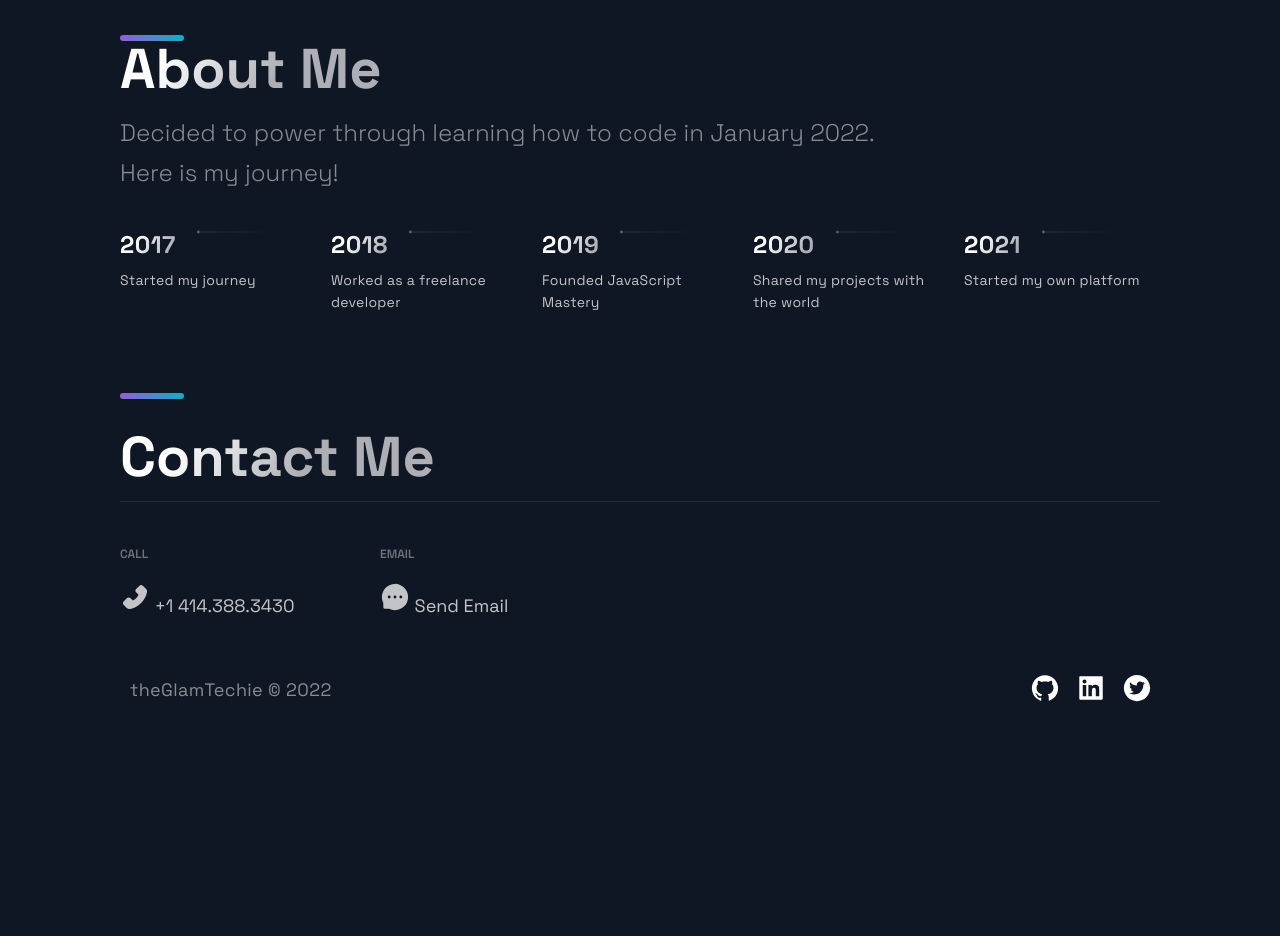
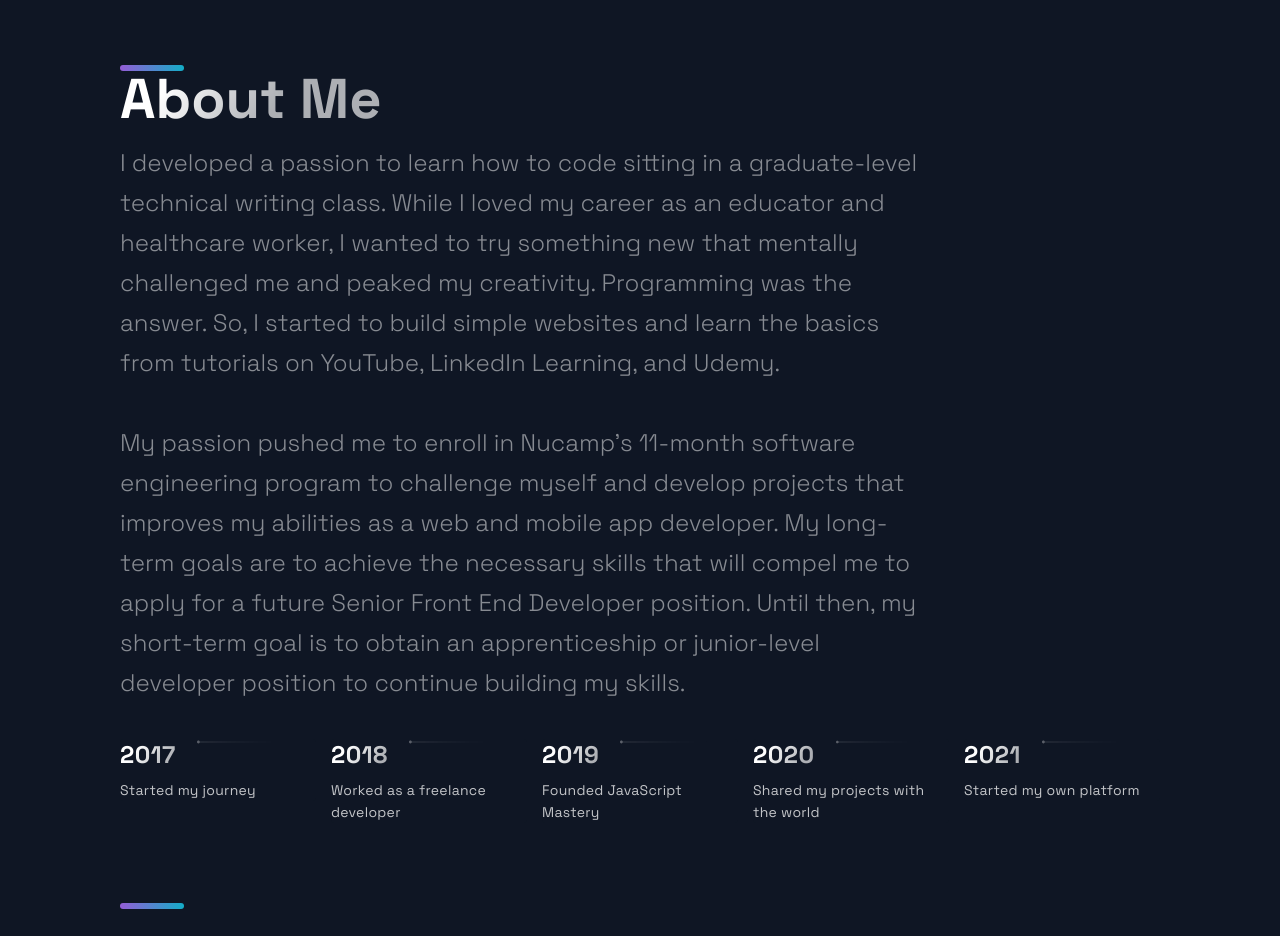
Before and after one commit to shay90210/new-portfolio-dev, a Next.js app: page / in a window 1280 px wide. Shown: the part 2068-3004 px from the top of the page. Before the commit the page ends 2834 px from the top, so only its background shows below. Built offline with nearby package versions, Linux system fonts and the light colour scheme.

Commit message:
updated about me into paragraphs

```diff
--- a/src/components/Technologies/Technologies.js
+++ b/src/components/Technologies/Technologies.js
@@ -18,7 +18,7 @@ const Technologies = () =>  (
           <ListTitle>Front-End</ListTitle>
           <ListParagraph>
             Experience with <br />
-            React.js
+            React.js | JavaScript | HTML | CSS | SASS & Bootstrap
           </ListParagraph>
         </ListContainer>
       </ListItem>
--- a/src/components/TimeLine/TimeLine.js
+++ b/src/components/TimeLine/TimeLine.js
@@ -45,7 +45,22 @@ const Timeline = () => {
       <SectionDivider />
       <SectionTitle>About Me</SectionTitle>
       <SectionText>
-        Decided to power through learning how to code in January 2022. Here is my journey!
+        <p>
+          I developed a passion to learn how to code sitting in a graduate-level
+          technical writing class. While I loved my career as an educator and healthcare
+          worker, I wanted to try something new that mentally challenged me and peaked my
+          creativity. Programming was the answer. So, I started to build simple websites
+          and learn the basics from tutorials on YouTube, LinkedIn Learning, and Udemy.
+        </p>
+          <br />
+        <p>
+          My passion pushed me to enroll in Nucamp's 11-month software engineering
+          program to challenge myself and develop projects that improves my abilities as a
+          web and mobile app developer. My long-term goals are to achieve the necessary
+          skills that will compel me to apply for a future Senior Front End Developer
+          position. Until then, my short-term goal is to obtain an apprenticeship or
+          junior-level developer position to continue building my skills.
+        </p>
       </SectionText>
       <CarouselContainer ref={carouselRef} onScroll={handleScroll}>
         <>
```
